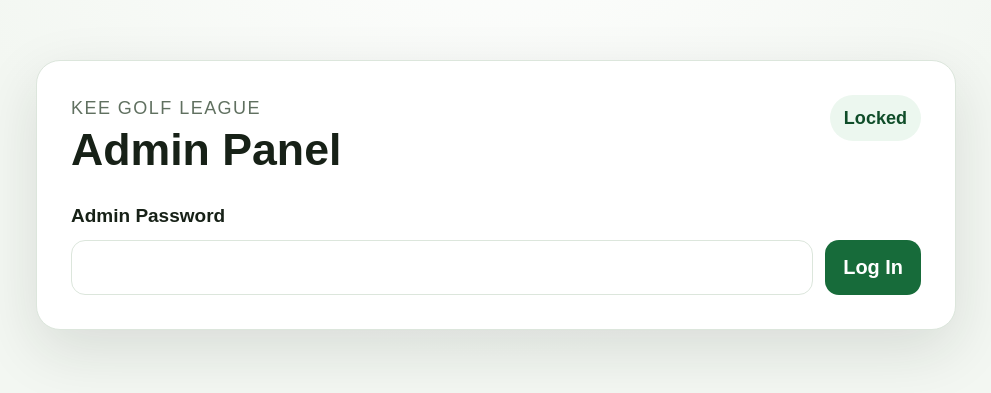
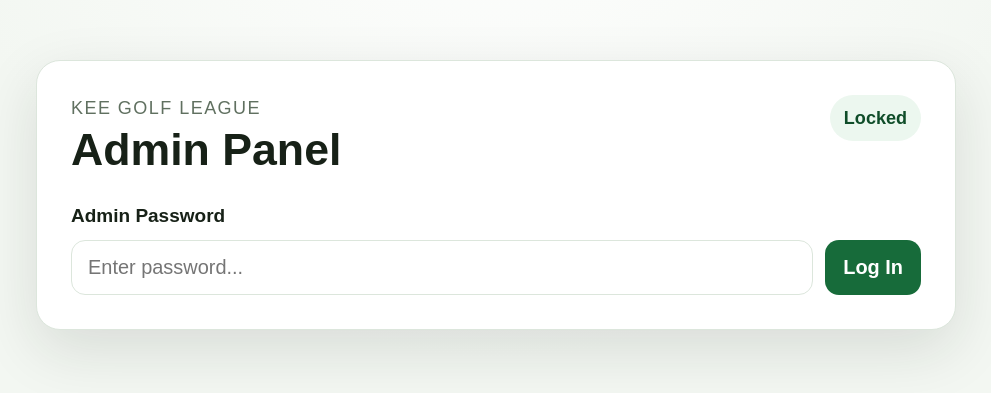
Before and after one commit to J541417/KEE-Tournament-App, a website: page admin.html in a window 1280 px wide. Shown: the part 205-598 px from the top of the page, without its empty margins (144-1135 px from the left). Drawn offline with Linux system fonts and the light colour scheme.

Commit message:
Update admin.html

```diff
--- a/admin.html
+++ b/admin.html
@@ -20,21 +20,19 @@
         <div class="badge" id="adminStatusBadge">Locked</div>
       </div>
 
-      <form id="loginForm" class="lookup-form" onsubmit="event.preventDefault();">
+      <div id="loginBox" class="lookup-form">
         <label for="adminPassword">Admin Password</label>
 
         <div class="input-row">
           <input
             id="adminPassword"
-            name="adminPassword"
             type="password"
-            autocomplete="current-password"
-            required
+            placeholder="Enter password..."
           />
 
-          <button type="submit">Log In</button>
+          <button id="doLoginButton" type="button">Log In</button>
         </div>
-      </form>
+      </div>
 
       <section id="adminPanel" class="hidden">
 
@@ -101,6 +99,6 @@
     </section>
   </main>
 
-  <script src="admin.js?v=9"></script>
+  <script src="admin.js?v=10"></script>
 </body>
 </html>
```
